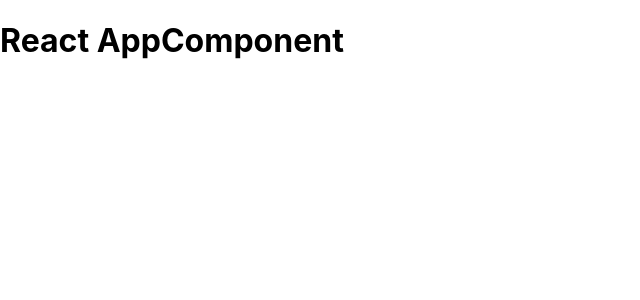
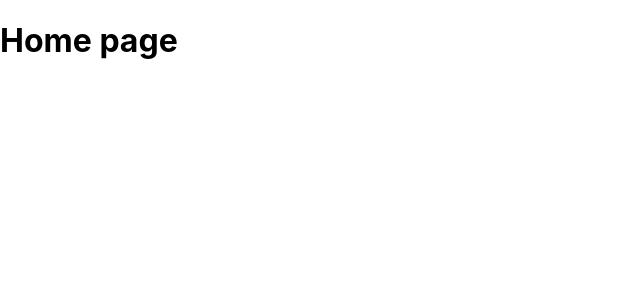
Before and after one commit to kaaoaa505/MERN_Inventory_Stock_Management_App, a React (Create React App) app in the folder frontend/: page / in a window 1280 px wide. Shown: the top 300 px of the page, without its empty margins (0-640 px from the left). Built offline with nearby package versions, Linux system fonts and the light colour scheme.

Commit message:
setup react-router-dom

```diff
--- a/frontend/package.json
+++ b/frontend/package.json
@@ -10,6 +10,7 @@
     "react": "^18.2.0",
     "react-dom": "^18.2.0",
     "react-redux": "^8.0.5",
+    "react-router-dom": "^6.11.1",
     "react-scripts": "5.0.1",
     "web-vitals": "^2.1.4"
   },
--- a/frontend/src/App/App.js
+++ b/frontend/src/App/App.js
@@ -1,9 +1,21 @@
+import {
+  BrowserRouter,
+  Route,
+  Routes,
+} from "react-router-dom";
+
 import './App.css';
+
+import Home from './Home/Home';
 
 function App() {
   return (
     <div className="AppComponent">
-      <h1>React AppComponent</h1>
+      <BrowserRouter>
+      <Routes>
+        <Route path='/' Component={Home} />
+      </Routes>
+      </BrowserRouter>
     </div>
   );
 }
--- /dev/null
+++ b/frontend/src/App/Home/Home.js
@@ -0,0 +1,9 @@
+const Home = () => {
+    return (
+        <div className="HomeComponent">
+            <h1>Home page</h1>
+        </div>
+    )
+}
+
+export default Home;
```
Also changed, not shown: 2 other files (tests, documents, lock files or other folders).
